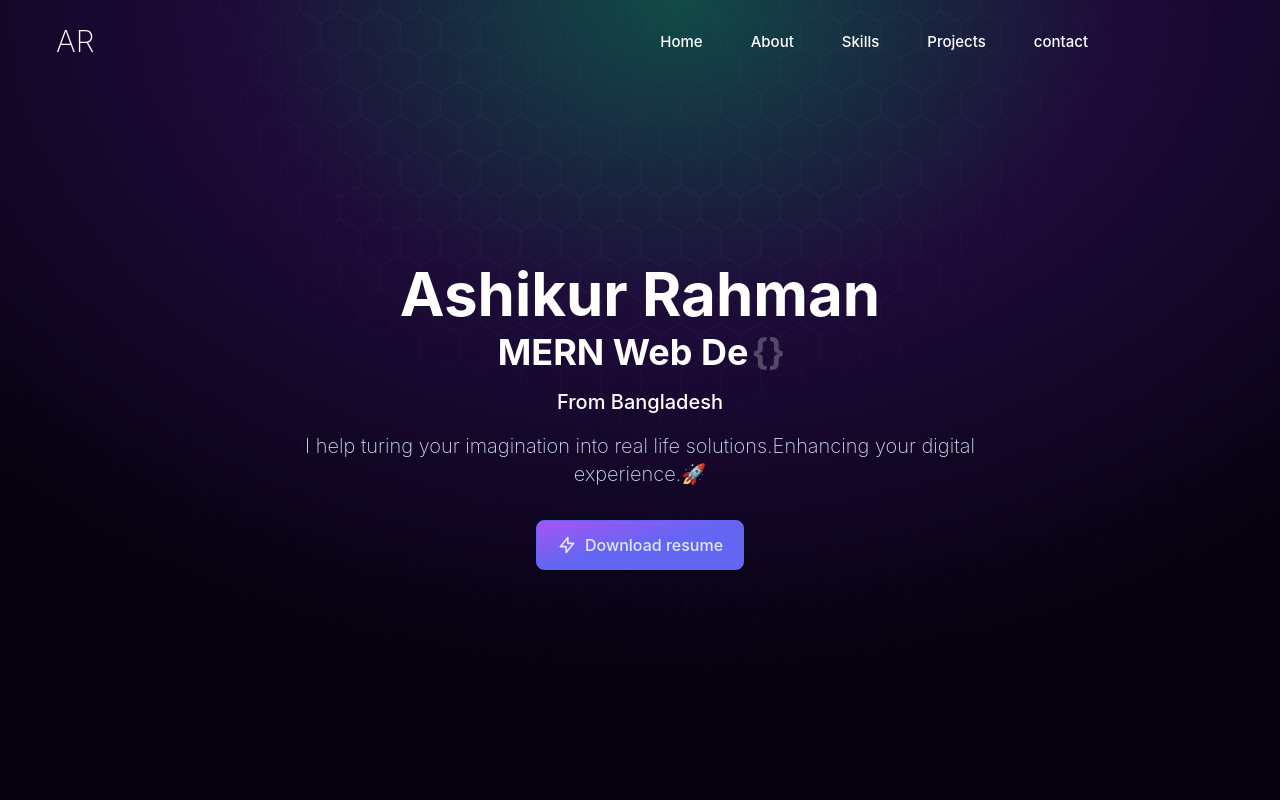
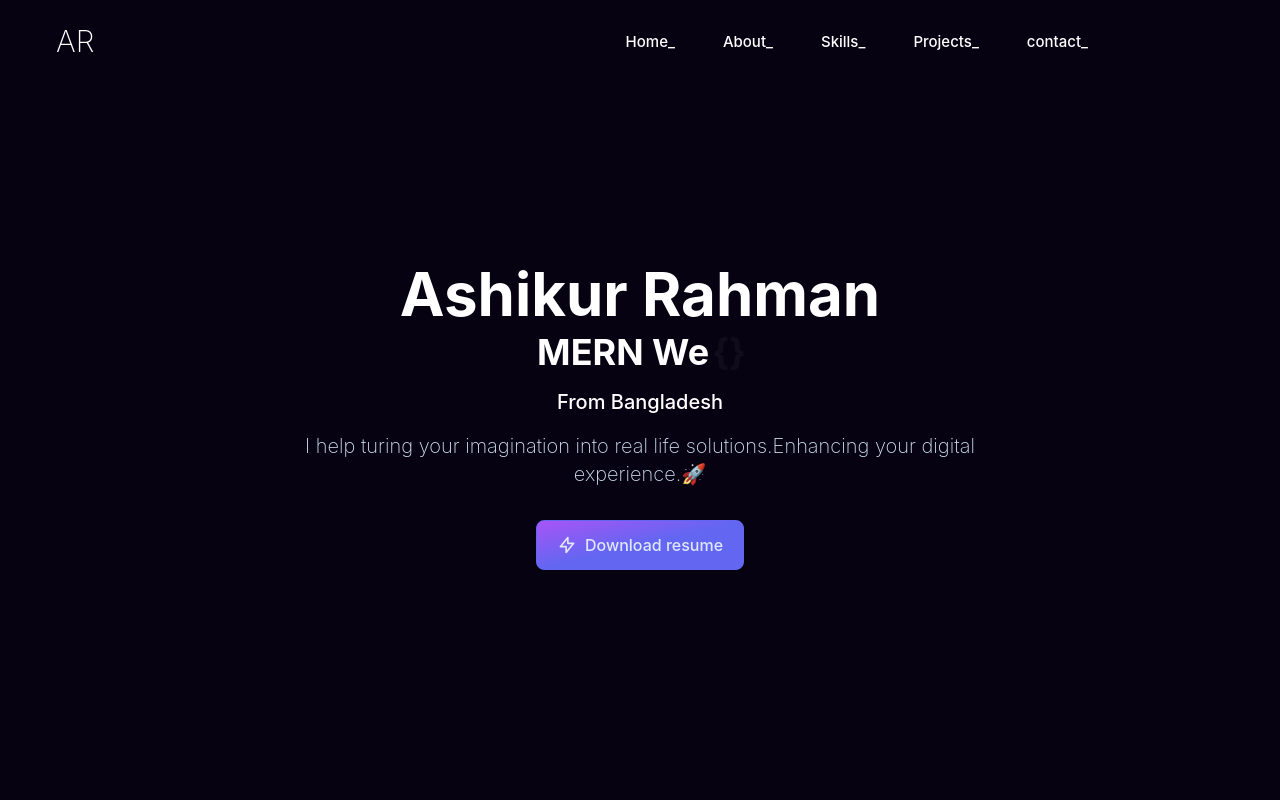
Before and after one commit to Ashikur540/Final-Portfolio, a React (Create React App) app: page / in a window 1280 px wide. Shown: the top 800 px of the page. Built offline with nearby package versions, Linux system fonts and the light colour scheme.

Commit message:
project1 added

```diff
--- a/src/App.js
+++ b/src/App.js
@@ -3,15 +3,17 @@ import { About } from './components/About';
 import Hero from './components/Hero';
 import Navbar from './components/Navbar';
 import Skills from './components/Skills';
+import Projects from "./components/Projects.jsx"
 
 function App() {
 
   return (
-    <div className="app ">
+    <div className="">
       <Navbar />
       <Hero />
       <About />
       <Skills />
+      <Projects />
 
     </div>
   );
--- a/src/components/Navbar.jsx
+++ b/src/components/Navbar.jsx
@@ -3,7 +3,7 @@ import { HiOutlineBars3BottomRight, HiXMark } from "react-icons/hi2";
 const Navbar = ({ setSelectedPage, selectedPage }) => {
     const [isClicked, setIsclicked] = useState(false);
     const LINKS = [
-        { name: "Home" }, { name: "About" }, { name: "Skills" }, { name: "Projects" }, { name: "contact" },
+        { name: "Home_" }, { name: "About_" }, { name: "Skills_" }, { name: "Projects_" }, { name: "contact_" },
     ]
     return (
         <nav className={`bg-transparent z-[999]  py-1 w-full fixed top-0 right-0 left-0 flex items-center justify-between pl-10 md:px-14 `}>
--- /dev/null
+++ b/src/components/Projects.jsx
@@ -0,0 +1,25 @@
+import React from 'react';
+import { FcBriefcase } from "react-icons/fc";
+import SectionHeader from './Small/SectionHeader';
+const Projects = () => {
+    return (
+        <div className='container mx-auto mt-8 md:mt-36'>
+            <SectionHeader
+                title="I work Hard_  " FcBriefcase={FcBriefcase}
+                subtitle="Showcasing some of my awesome projects."
+            />
+
+            <div className="grid grid-cols-1 md:grid-cols-3 lg:grid-cols-3 gap-6">
+                <div className="w-[380px] border-2 h-[460px] rounded-sm bg-project relative bg-top bg-no-repeat bg-cover hover:bg-bottom ease-linear duration-[5000ms] ">
+                    {/* <img src="https://ashikonweb.netlify.app/static/media/autohunt%20ss.c026b6d0acf6f16f0795.png" alt="" className="w-full h-full object-cover" /> */}
+                    <div className="p-2 absolute left-0 bottom-0 bg-white/20 backdrop-blur-md w-11/12">
+                        <p className="text-sm text-para">Lorem ipsum dolor sit amet consectetur adipisicing elit. Repellat mollitia molestias reprehenderit nihil ad aut similique quasi voluptatem consectetur, itaque est quae perferendis consequuntur minus neque cupiditate atque eaque. At.</p>
+                    </div>
+                </div>
+            </div>
+
+        </div>
+    )
+}
+
+export default Projects
--- /dev/null
+++ b/src/components/Small/SectionHeader.jsx
@@ -0,0 +1,14 @@
+import React from 'react'
+
+const SectionHeader = ({ title, subtitle, FcBriefcase }) => {
+    return (
+        <>
+            <div class="mb-[50px] sm:mb-[50px] flex flex-col items-start md:pl-10 mx-auto">
+                <h1 className="text-xl md:text-[52px] font-semibold text-center my-8 text-white md:text-left md:leading-[4.25rem] w-full">{title} <FcBriefcase className="inline-block text-4xl animate-pulse" /></h1>
+                <p class="text-center md:text-left text-para text-lg  ">{subtitle}</p>
+            </div>
+        </>
+    )
+}
+
+export default SectionHeader
--- a/src/components/Small/SkillBlob.jsx
+++ b/src/components/Small/SkillBlob.jsx
@@ -4,7 +4,7 @@ import "react-tooltip/dist/react-tooltip.css";
 const SkillBlob = ({ skill }) => {
     return (
         <div>
-            <div id={skill.name} className="flex items-center gap-2 p-3 w-48 sm:w-fit whitespace-nowrap html drop-shadow-lg bg-[#1E1A27] rounded-lg" >
+            <div id={skill.name} className="flex items-center gap-2 p-3 w-48 sm:w-fit whitespace-nowrap  shadow-[#070608] shadow-lg bg-[#1E1A27] rounded-lg hover:scale-105 duration-300 ease-in-out" >
                 <div className="p-2 bg-[#33303ad5] rounded-md border-[#ffffff2a] border-2">
                     <img src={skill.img} className="w-10 z-10" alt="" /></div>
                 <h2 class="text-white font-medium  border-gray-300 pl-4 text-lg">{skill.name}</h2>
--- a/tailwind.config.js
+++ b/tailwind.config.js
@@ -30,7 +30,7 @@ module.exports = {
         primary: '0px 4px 40px rgba(0, 0, 0, 0.03)',
       },
       backgroundImage: {
-        radialBg: "url('/src/Asset/bg.png')",
+        project: "url('/src/Asset/p1.png')",
         videoBg: "url('/src/assets/img/video-bg.png')",
         circle: "url('/src/assets/img/circle.png')",
         explore: "url('/src/assets/img/explore.png')",
```
Also changed, not shown: src/Asset/p1.png (added).
